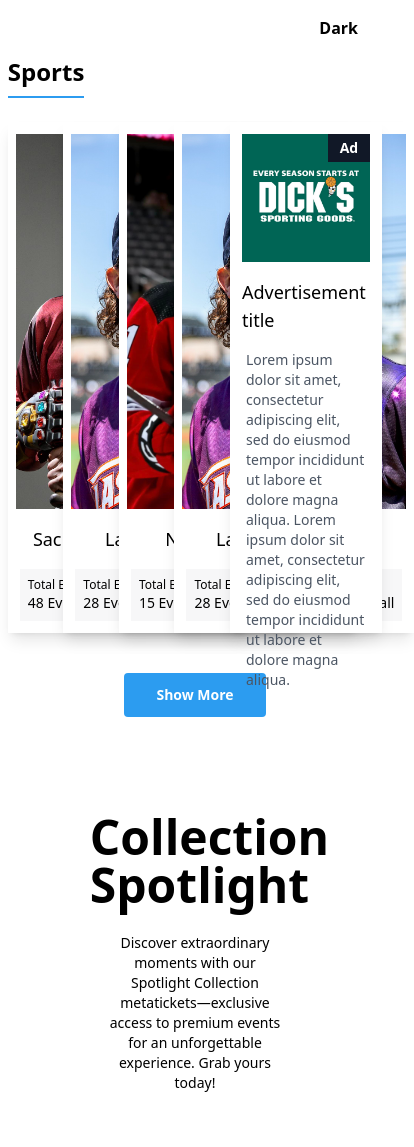
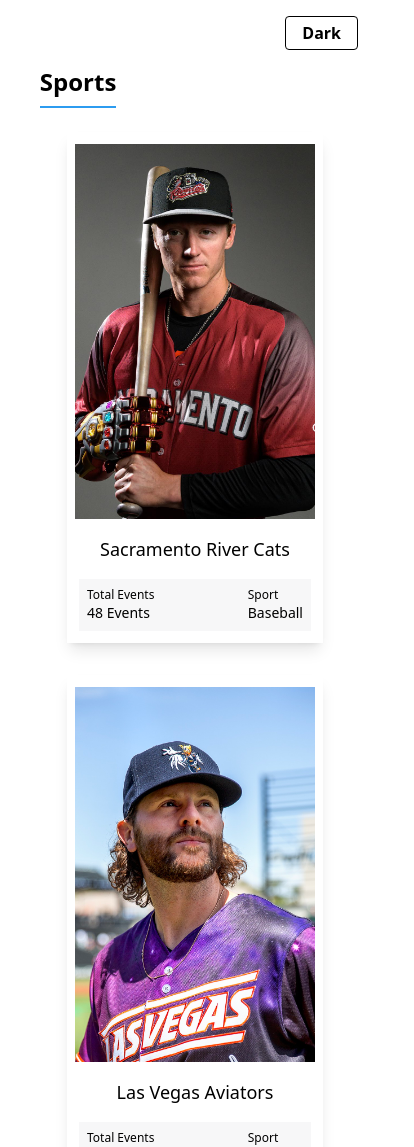
Before and after one commit to osSidd/.NET, a Next.js app: page / in a window 390 px wide. Shown: the top 1147 px of the page, 414 px wide, since content can reach past the window. Built offline with nearby package versions, Linux system fonts and the light colour scheme.

Commit message:
responsive

```diff
--- a/src/app/_components/cards/ad.tsx
+++ b/src/app/_components/cards/ad.tsx
@@ -2,7 +2,7 @@
 
 export default function Ad({theme}:{theme:boolean}){
     return (
-        <div style={{height:'511px'}} className={`w-60 ${theme ? 'bg-CardDark' : 'bg-white'} p-3 shadow-lg flex flex-col items-center`}>
+        <div style={{height:'511px'}} className={`w-64 md:w-60 ${theme ? 'bg-CardDark' : 'bg-white'} p-3 shadow-lg flex flex-col items-center`}>
             <div className="relative">
                 <Image
                     src='/ad.jpeg'
--- a/src/app/_components/cards/card.tsx
+++ b/src/app/_components/cards/card.tsx
@@ -2,7 +2,7 @@
 
 export default function Card({title, img, events, sport , theme}:{theme: boolean, title: string, img: string, events: number, sport: string}){
     return (
-        <div style={{height:'511px'}} className={` ${theme ? 'bg-CardDark' : 'bg-white'} w-60 p-3 shadow-lg flex flex-col items-center`}>
+        <div style={{height:'511px'}} className={` ${theme ? 'bg-CardDark' : 'bg-white'} w-64  md:w-60 p-3 shadow-lg flex flex-col items-center`}>
             <ImageBox img={img}/>
             <p className={` ${theme ? 'text-white': 'text-black'} font-medium text-lg mt-4`}>{title}</p>
             <div className={`w-full ${theme ? 'bg-mainDark': 'bg-lightSecondary'} flex justify-between p-2 mt-4`}>
--- a/src/app/_components/cards/sportsCardsComponent.tsx
+++ b/src/app/_components/cards/sportsCardsComponent.tsx
@@ -9,9 +9,9 @@
 
     return (
         <div style={{width: '96%'}} className="mx-auto my-4">
-            <h2 className={`font-bold text-2xl border-b-2 border-button ${theme ? 'text-white': 'text-black'} w-fit pb-2`}>Sports</h2>
-            <div className="mt-6 flex justify-between items-start">
-                <div className=" grid grid-cols-4 gap-y-8 w-full">
+            <h2 className={`font-bold text-2xl ml-8 md:ml-0 border-b-2 border-button ${theme ? 'text-white': 'text-black'} w-fit pb-2`}>Sports</h2>
+            <div className="mt-6 mx-auto w-fit lg:w-full gap-y-8 flex flex-col md:flex-row justify-between items-start">
+                <div className=" grid md:grid-cols-2 lg:grid-cols-4 gap-y-8 w-full">
                     {
                         cards.slice(0, 4*(count+1)).map(card => (
                             <Card
--- a/src/app/_components/imageBox.tsx
+++ b/src/app/_components/imageBox.tsx
@@ -2,7 +2,7 @@
 
 export default function ImageBox({img='/player.jpeg', minWidth='385px', height='385px'}){
     return (
-        <div className=" w-56 h-96 flex items-start justify-center overflow-hidden">
+        <div className=" w-60 md:w-56 h-96 flex items-start justify-center overflow-hidden">
             <Image
                 src={img}
                 width={385}
--- a/src/app/_components/tickets/ticketsComponents.tsx
+++ b/src/app/_components/tickets/ticketsComponents.tsx
@@ -10,10 +10,10 @@
     const translateX = 19.5
 
     return (
-        <div style={{width:'95%'}} className={`px-20 pt-16 mt-8 ${theme ? 'bg-collectionDark' : 'bg-white'} mx-auto`}>
-            <div className="text-center">
-                <h2 className={`font-bold text-5xl ${theme ? 'text-white' : 'text-black'}`}>Collection Spotlight</h2>
-                <p className={`font-normal text-sm mt-6 w-10/12 mx-auto ${theme ? 'text-white' : 'text-black'}`}>Discover extraordinary moments with our Spotlight Collection metatickets—exclusive access to premium events for an unforgettable experience. Grab yours today!</p>
+        <div style={{width:'95%'}} className={`px-2 md:px-20 pt-16 mt-8 ${theme ? 'bg-collectionDark' : 'bg-white'} mx-auto`}>
+            <div className="text-center w-full">
+                <h2 className={`font-bold text-3xl md:text-5xl ${theme ? 'text-white' : 'text-black'}`}>Collection Spotlight</h2>
+                <p className={`font-normal text-sm mt-6 md:w-10/12 mx-auto ${theme ? 'text-white' : 'text-black'}`}>Discover extraordinary moments with our Spotlight Collection metatickets—exclusive access to premium events for an unforgettable experience. Grab yours today!</p>
             </div>
         <div className="mt-12 flex items-center justify-between">
             <button onClick={() => {translate < 0 ? setTranslate(prev => prev + translateX) : undefined}} className=" w-9 h-12 border border-button flex items-center justify-center">
--- a/src/app/page.tsx
+++ b/src/app/page.tsx
@@ -12,7 +12,7 @@
       <main className={`${theme? 'bg-mainDark' : 'white'} pt-4`}>
         <div className={`ml-auto w-fit mr-8 font-semibold ${theme? 'text-white' : 'text-black'}`}>
           {
-            theme ? <button onClick={() => setTheme(false)}>Light</button> : <button onClick={() => setTheme(true)}>Dark</button>
+            theme ? <button className="border border-button px-4 py-1 rounded" onClick={() => setTheme(false)}>Light</button> : <button className="border border-black px-4 py-1 rounded" onClick={() => setTheme(true)}>Dark</button>
           }
         </div>
         <SportsCardsComponents theme={theme}/>
```
